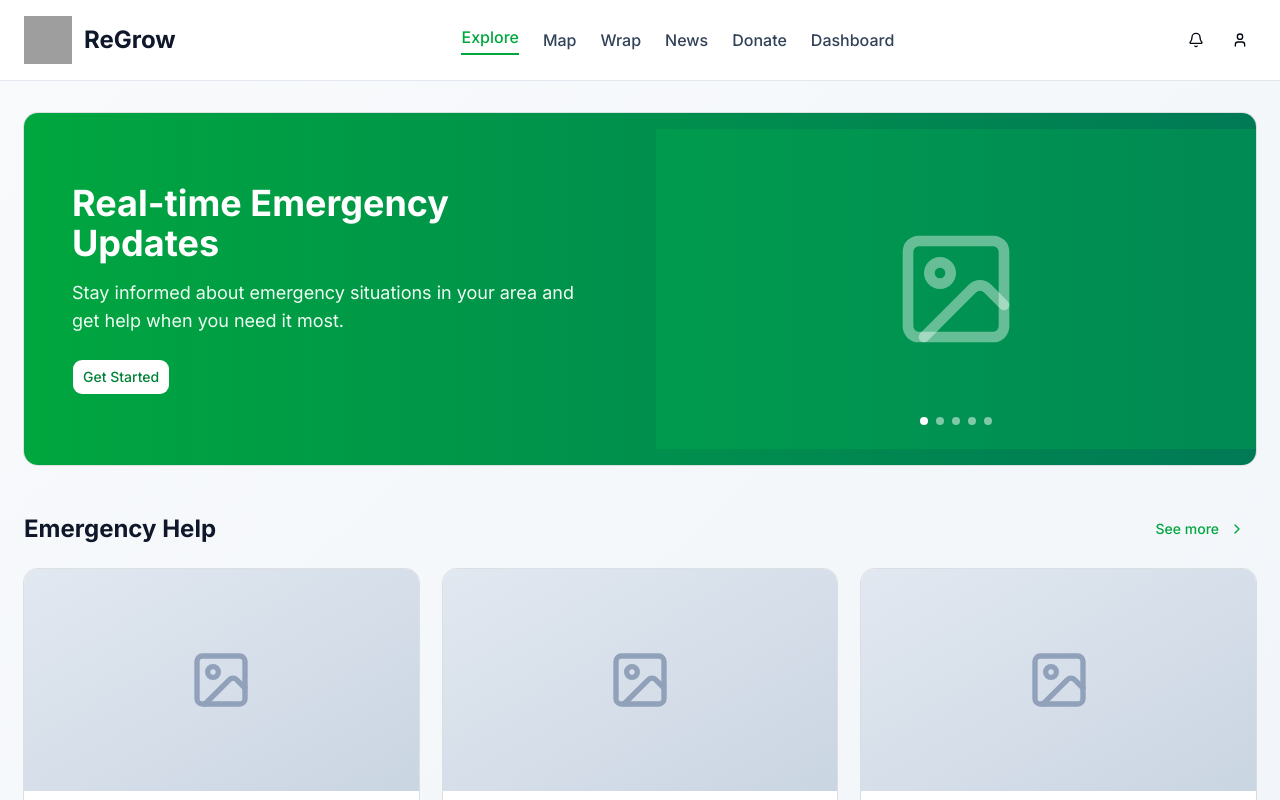
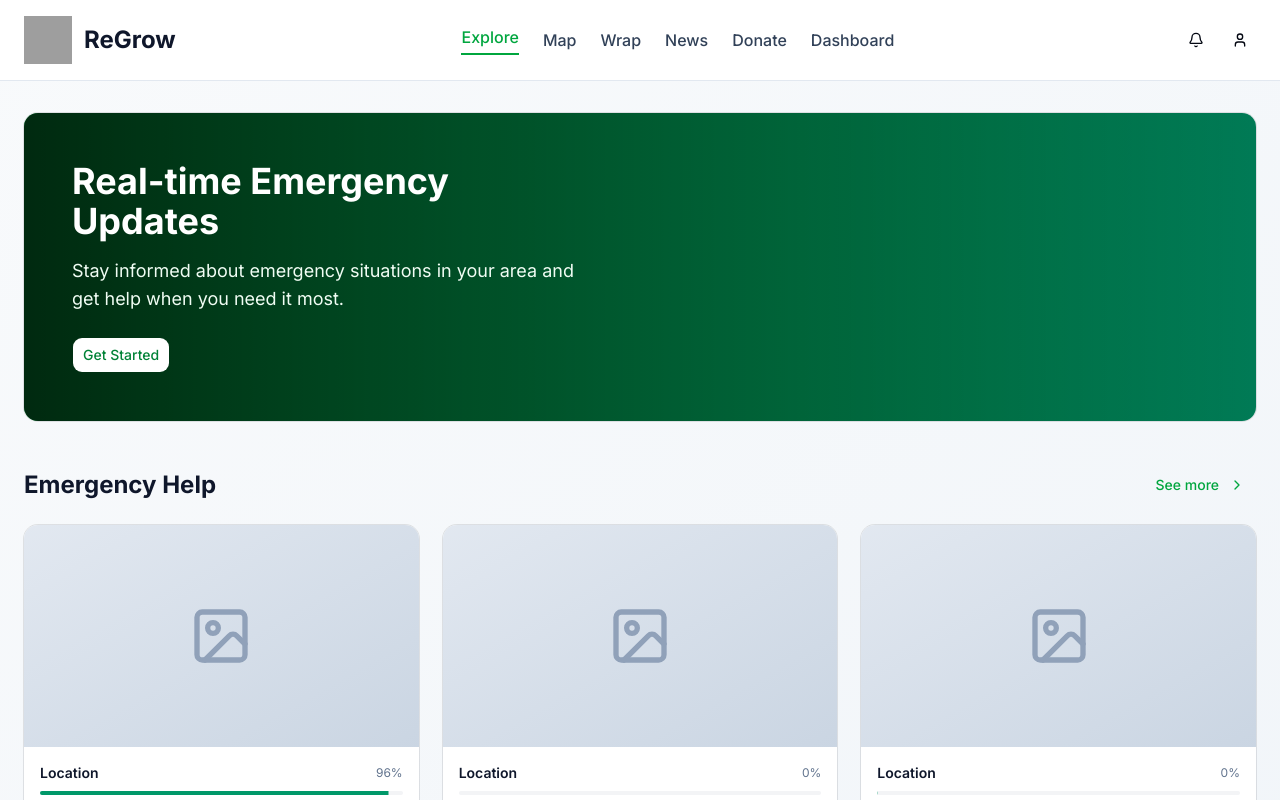
Before and after one commit to nhuphanSifuNho/regrow_icup, a Next.js app in the folder regrow-frontend/: page / in a window 1280 px wide. Shown: the top 800 px of the page. Built offline with nearby package versions, Linux system fonts and the light colour scheme; grey boxes are pictures that could not be loaded.

Commit message:
feat: update hero section

```diff
--- a/regrow-frontend/app/page.tsx
+++ b/regrow-frontend/app/page.tsx
@@ -154,8 +154,8 @@ const HomePage = () => {
       <main className="max-w-7xl mx-auto px-6 py-8">
         {/* Hero Section */}
         <section className="mb-12">
-          <Card className="overflow-hidden bg-gradient-to-r from-green-600 to-emerald-700 border-0">
-            <CardContent className="p-0">
+          <Card className="relative overflow-hidden bg-gradient-to-r from-green-600 to-emerald-700 border-0 p-0">
+            <CardContent className="p-0 z-10">
               <div className="grid md:grid-cols-2 gap-8 items-center">
                 <div className="p-12">
                   <h2 className="text-4xl font-bold text-white mb-4">
@@ -168,19 +168,19 @@ const HomePage = () => {
                     Get Started
                   </Button>
                 </div>
-                <div className="relative h-80 bg-green-500/20 flex items-center justify-center">
-                  <Image className="w-32 h-32 text-white/40" />
-                  {/* Image carousel dots */}
-                  <div className="absolute bottom-6 left-1/2 transform -translate-x-1/2 flex gap-2">
-                    <div className="w-2 h-2 rounded-full bg-white"></div>
-                    <div className="w-2 h-2 rounded-full bg-white/50"></div>
-                    <div className="w-2 h-2 rounded-full bg-white/50"></div>
-                    <div className="w-2 h-2 rounded-full bg-white/50"></div>
-                    <div className="w-2 h-2 rounded-full bg-white/50"></div>
-                  </div>
-                </div>
+                {/* <div className="relative h-80 bg-green-500/20 flex items-center justify-center"> */}
+                {/*   <Image className="w-32 h-32 text-white/40" /> */}
+                {/*   <div className="absolute bottom-6 left-1/2 transform -translate-x-1/2 flex gap-2"> */}
+                {/*     <div className="w-2 h-2 rounded-full bg-white"></div> */}
+                {/*     <div className="w-2 h-2 rounded-full bg-white/50"></div> */}
+                {/*     <div className="w-2 h-2 rounded-full bg-white/50"></div> */}
+                {/*     <div className="w-2 h-2 rounded-full bg-white/50"></div> */}
+                {/*     <div className="w-2 h-2 rounded-full bg-white/50"></div> */}
+                {/*   </div> */}
+                {/* </div> */}
               </div>
             </CardContent>
+            <div className='absolute bg-gradient-to-r from-black/75 to-transparent top-0 bottom-0 left-0 right-0 z-0' />
           </Card>
         </section>
 
```
